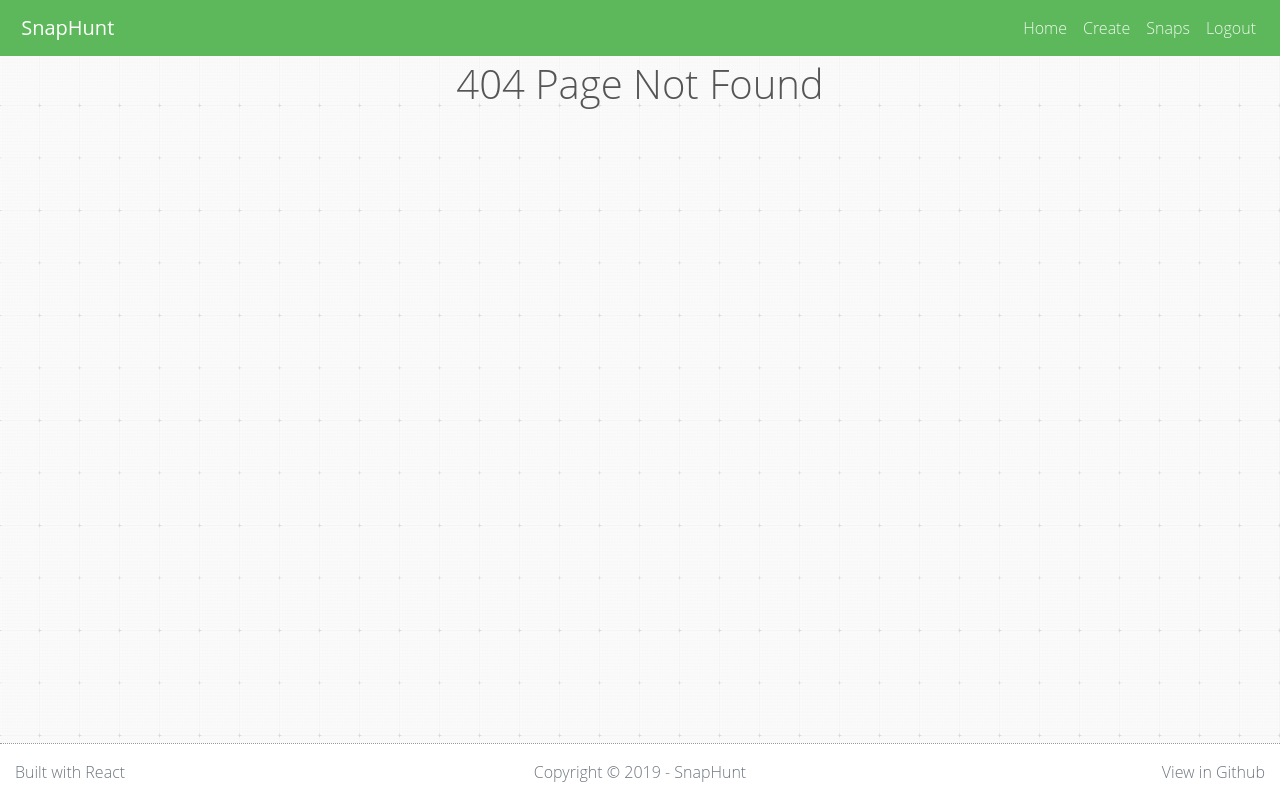
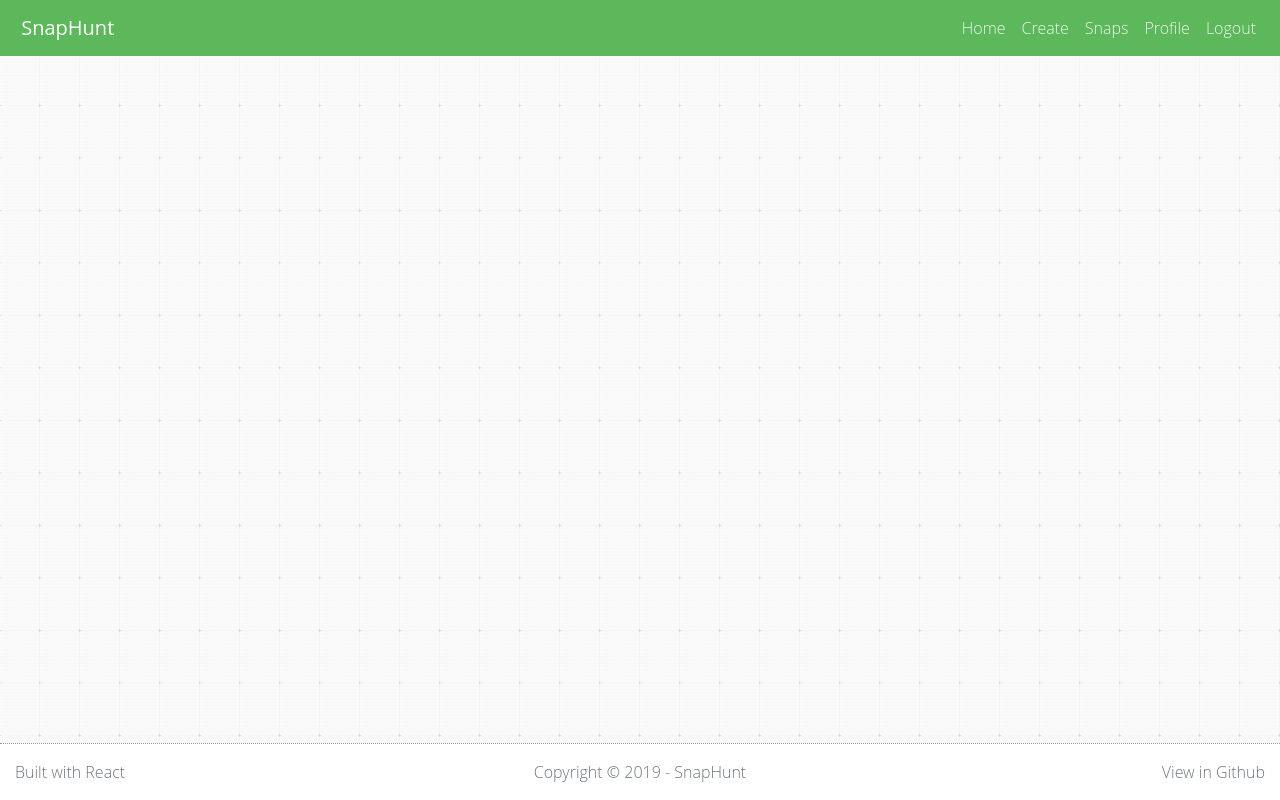
Before and after one commit to xtianares/snaphunt, a React (Create React App) app in the folder client/: page /profile/1 in a window 1280 px wide. Before the commit this address had no page. Built offline with nearby package versions, Linux system fonts and the light colour scheme; no server answers; sample sign-in values are in the browser's storage.

Commit message:
working on the user profile page

```diff
--- a/client/src/App.js
+++ b/client/src/App.js
@@ -12,6 +12,7 @@ import NoMatch from "./pages/NoMatch";
 import Nav from "./components/Nav";
 import Footer from "./components/Footer";
 import PrivateRoute from "./components/PrivateRoute";
+import Profile from "./pages/Profile"
 
 class App extends Component {
   state = {
@@ -34,6 +35,7 @@ class App extends Component {
               <PrivateRoute exact path="/snaps" component={Snaps} />
               <PrivateRoute exact path="/snap/:id" component={Snaps} />
               <PrivateRoute exact path="/capture" component={Capture} />
+              <PrivateRoute exact path="/profile/:id" component={Profile} />
               <PrivateRoute exact path="/capture/:keyword/:huntId" component={Capture} />
               <Route component={NoMatch} />
             </Switch>
--- a/client/src/components/Nav/index.js
+++ b/client/src/components/Nav/index.js
@@ -3,7 +3,8 @@ import { Redirect } from "react-router-dom";
 
 class Nav extends Component {
   state = {
-    isAuthenticated: this.props.isAuthenticated || false
+    isAuthenticated: this.props.isAuthenticated || false,
+    userId: localStorage.getItem("authId")
   };
 
   componentDidMount = () => {
@@ -28,6 +29,7 @@ class Nav extends Component {
                 <li className="nav-item"><a className="nav-link" href="/">Home</a></li>
                 <li className="nav-item"><a className="nav-link" href="/create/">Create</a></li>
                 <li className="nav-item"><a className="nav-link" href="/snaps/">Snaps</a></li>
+                <li className="nav-item"><a className="nav-link" href={`/profile/${this.state.userId}`}>Profile</a></li>
                 {this.state.isAuthenticated ? <li className="nav-item"><a className="nav-link" href="/" onClick={this.logout}>Logout</a></li> : null}
               </ul>
             </div>
--- /dev/null
+++ b/client/src/pages/Profile.js
@@ -0,0 +1,42 @@
+import React, { Component } from "react";
+import { Link } from "react-router-dom";
+import { Container, Row, Col } from 'reactstrap';
+import API from "../utils/API";
+
+class Profile extends Component {
+  state = {
+    username: "",
+    completedHunts: [],
+    inProgressHunts: []
+  };
+
+  componentDidMount () {
+    API.getUser(this.props.match.params.id)
+      .then(userData => {
+        if(userData.data != null && userData.data.errmsg == null) {
+          console.log(userData.data);
+          const { username, completedHunts, inProgressHunts } = userData.data;
+          this.setState({
+            username,
+            completedHunts,
+            inProgressHunts
+          });
+        }
+    })
+    .catch(err => console.log(err));
+  }
+
+  render() {
+    return (
+      <Container>
+        <Row className="justify-content-md-center">
+          <Col md="8" sm="12">
+            <h1 className="text-center">{this.state.username}</h1>
+          </Col>
+        </Row>
+      </Container>
+    )
+  }
+}
+
+export default Profile;
```
